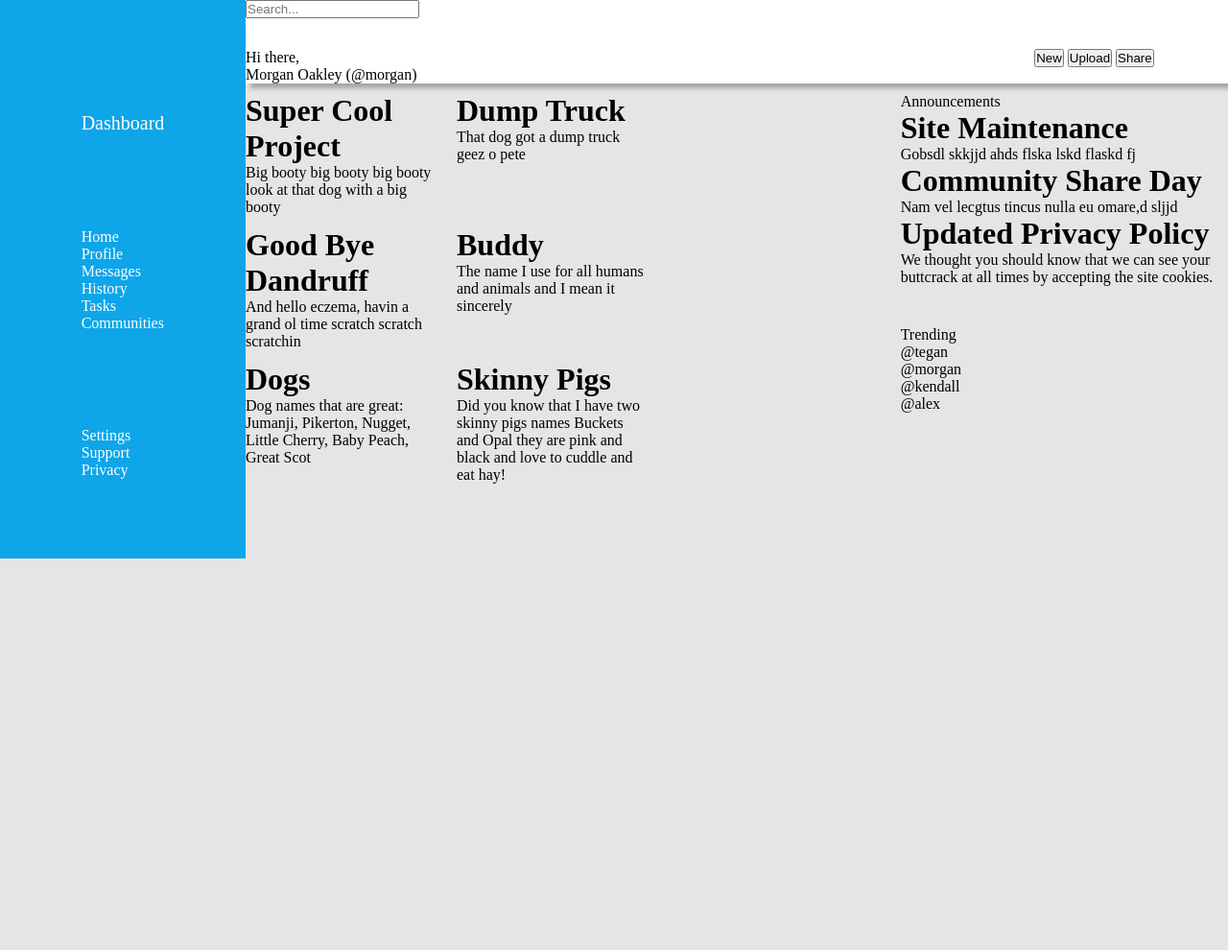
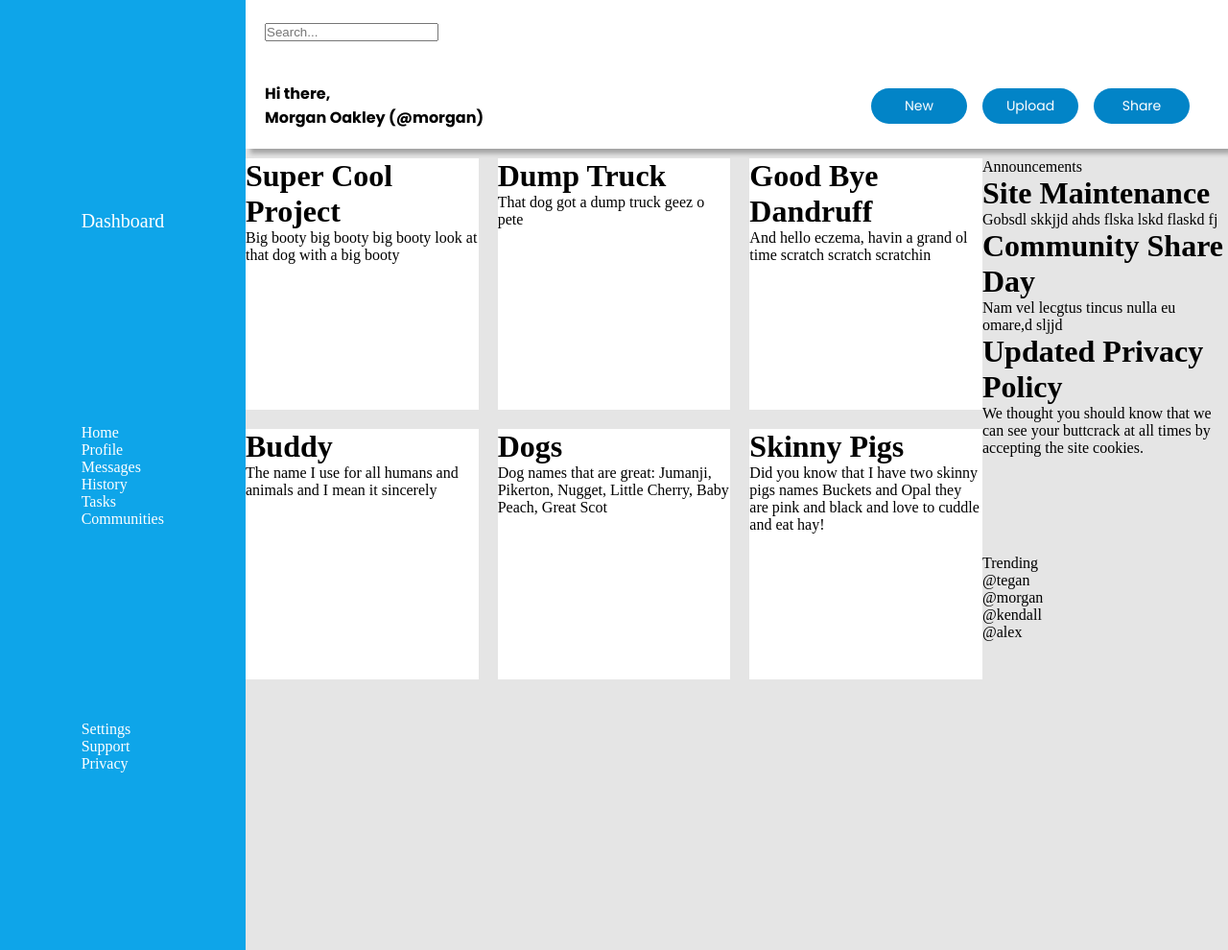
Before and after one commit to emmalgs/admin-dash-TOP, a plain HTML site: page index.html in a window 1280 px wide. Shown: the whole page at 96% size. Before the commit the page ends 800 px from the top, so only its background shows below. Drawn offline with Linux system fonts and the light colour scheme.

Commit message:
style header buttons and text, test

```diff
--- a/styles.css
+++ b/styles.css
@@ -1,3 +1,5 @@
+@import url('https://fonts.googleapis.com/css2?family=Poppins:wght@400;700&display=swap');
+
 * {
     margin: 0;
     padding: 0;
@@ -14,10 +16,10 @@ body {
     --header-btn: #0284c7;
     --highlight: #fbbf24;
     --shadow: #a3a3a3;
-    --mainfont: ;
-    --mainfont-clr: ;
-    --subfont: ;
-    --subfont-clr: ;
+    --mainfont: Poppins, sans-serif;
+    --mainfont-clr: #171717;
+    --subfont: Poppins, sans-serif;
+    --subfont-clr: #525252;
 }
 
 .container {
@@ -27,9 +29,12 @@ body {
 }
 /* header grid layout */
 .header {
+    font-family: var(--mainfont);
+    font-weight: bold;
     background-color: var(--headercolor);
     box-shadow: 5px 5px 5px var(--shadow);
     margin-bottom: 10px;
+    padding: 20px 20px;
     grid-column: 2 / span 2;
     grid-row: 1 / 2;
 
@@ -38,15 +43,29 @@ body {
     grid-template-columns: 4fr 1fr;
     grid-template-rows: 1fr 1fr;
 }
-
+button {
+    background-color: var(--header-btn);
+    font-family: var(--mainfont);
+    font-size: 14px;
+    color: var(--sidebar-txtclr);
+    border-radius: 20px;
+    width: 100px;
+    padding: 8px;
+    border: none;
+    text-align: center;
+}
 .info-head {
     grid-column: 1 / 2;
     grid-row: 1 /2;
 }
 
 .user-tools {
-    grid-column: 2 /3;
     grid-row: 2 / 3;
+    display: flex;
+    flex-direction: row;
+    gap: 16px;
+    align-items: center;
+    margin-right: 20px;
 }
 
 .user-greet {
@@ -81,6 +100,7 @@ body {
 
 }
 
+
 /* main content grid layout */
 
 .main-content {
@@ -89,17 +109,25 @@ body {
     grid-row: 2 / 4;
 
     display: grid;
-    grid-template-columns: 2fr 1fr;
+    grid-template-columns: 3fr 1fr;
+
 }
 
 .card-container {
     display: grid;
     gap: 20px;
-    grid-template-columns: repeat(2, min(200px, 50%));
-    grid-template-rows: repeat(3, max(120px, 15%));
+    grid-template-columns: repeat(auto-fit, minmax(200px, 1fr));
+    grid-template-rows: repeat(3, 1fr);
+    justify-content: center;
 }
 
 .right-sidebar {
     display: grid;
     grid-template-rows: 1fr 1fr;
 }
+
+/* main content boxes */
+
+.project-card {
+    background-color: var(--headercolor);
+}
```
